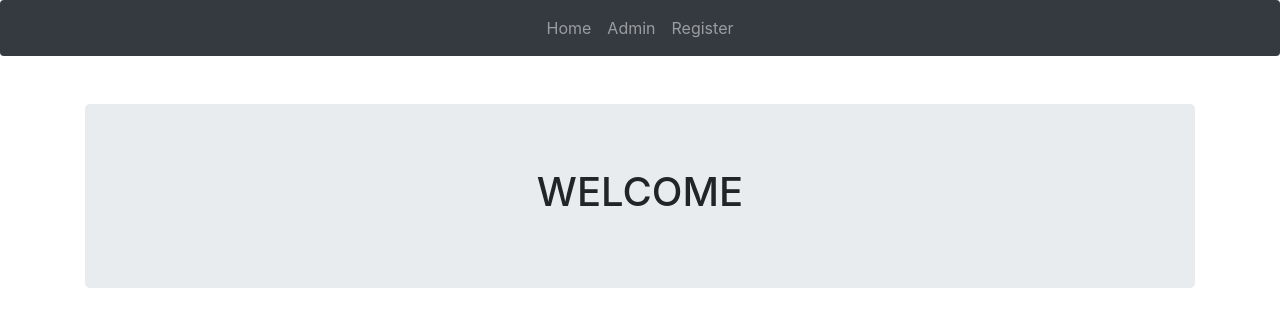
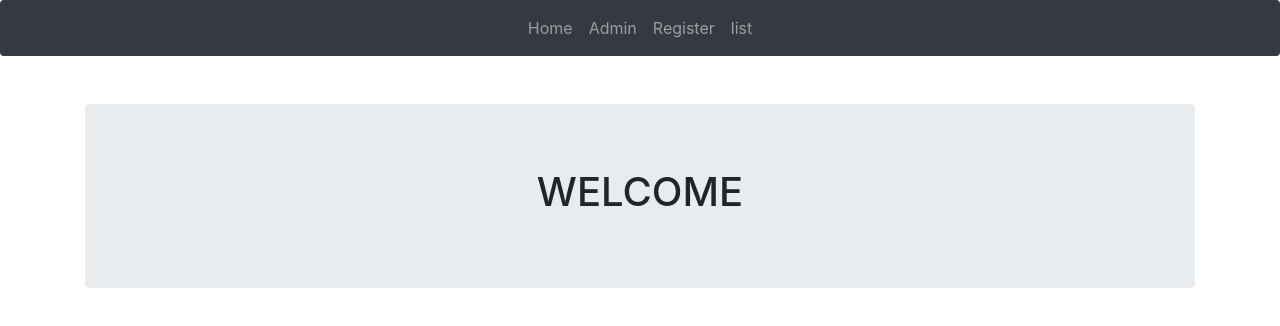
Before and after one commit to EliceoJoel/Cliente-TIS, a React (Create React App) app: page / in a window 1280 px wide. Shown: the top 326 px of the page. Built offline with nearby package versions, Linux system fonts and the light colour scheme.

Commit message:
Update Navbar.js

```diff
--- a/src/components/Navbar.js
+++ b/src/components/Navbar.js
@@ -19,6 +19,11 @@ class Landing extends Component {
         <li className="nav-item">
           <Link to="/register" className="nav-link">
             Register
+          </Link>
+        </li>
+        <li className="nav-item">
+          <Link to="/list" className="nav-link">
+            list
           </Link>
         </li>
       </ul>
```
